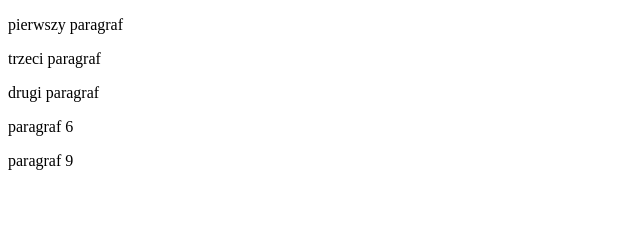
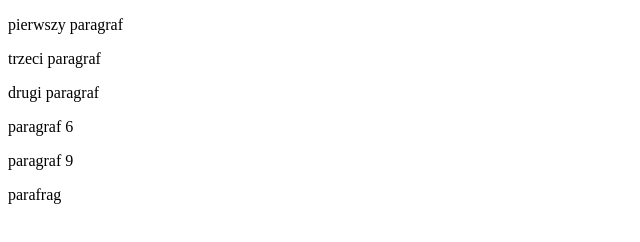
Before and after one commit to bkolaw/bkolaw.github.io, a plain HTML site: page index.html in a window 1280 px wide. Shown: the full height of the page, 0-640 px from the left. Drawn offline with Linux system fonts and the light colour scheme.

Commit message:
paragraf11

```diff
--- a/index.html
+++ b/index.html
@@ -12,5 +12,6 @@
     <p>drugi paragraf</p>
     <p>paragraf 6</p>
     <p>paragraf 9</p>
+    <P>parafrag</P>
 </body>
 </html>
```
